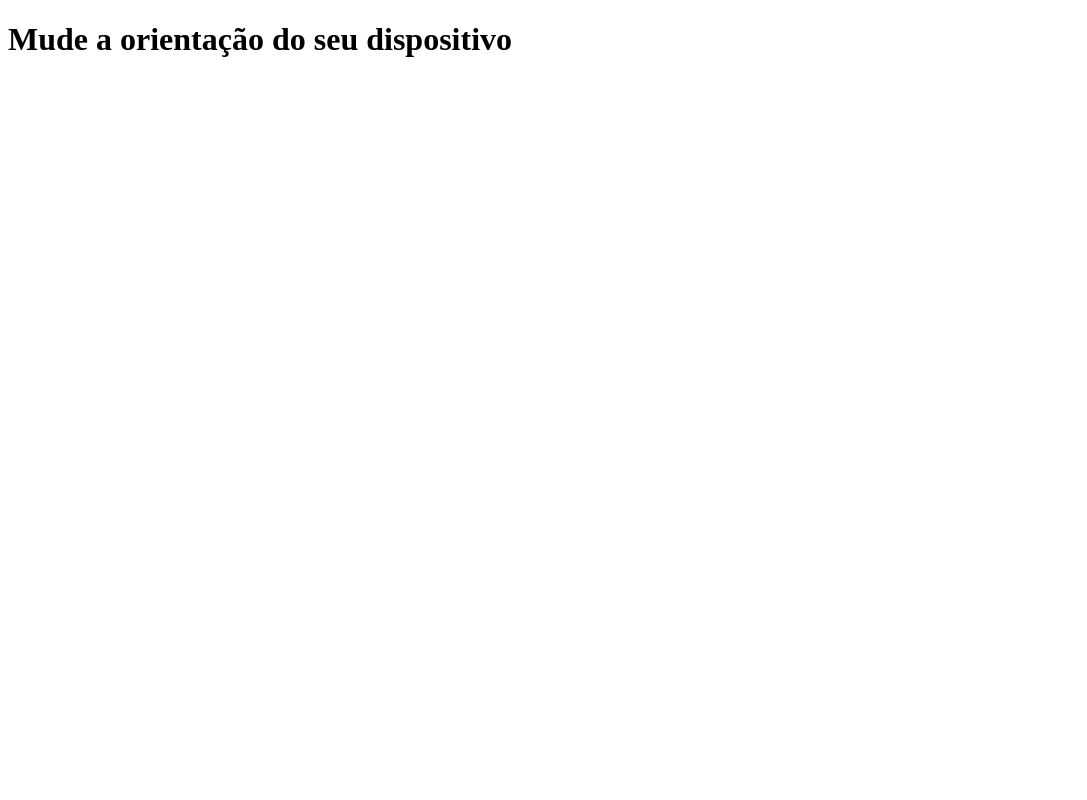
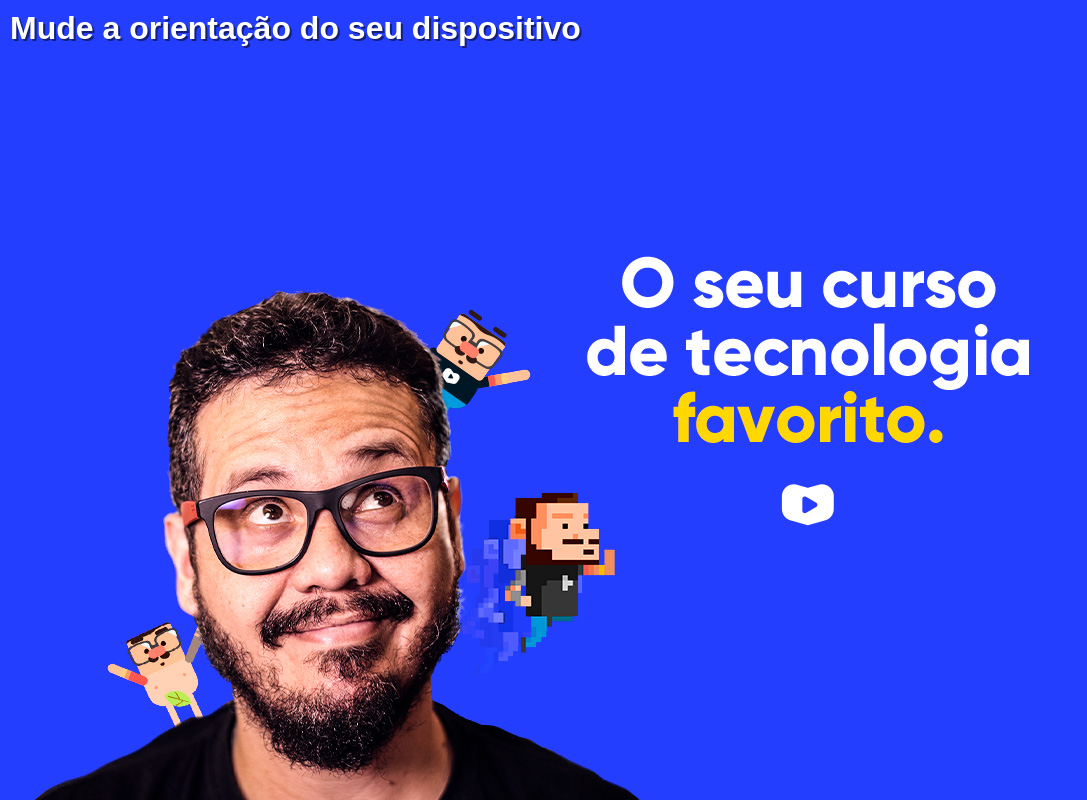
Before and after one commit to levibezerra/Estudos-de-HTML-e-CSS, a plain HTML site: page html-css/exercicios/ex026 - media-queries-css/mq02/index.html in a window 1280 px wide. Shown: the whole page, without its empty margins (0-1087 px from the left). Drawn offline with Linux system fonts and the light colour scheme.

Commit message:
Seguindo a orientação do dispositivo

```diff
--- a/html-css/exercicios/ex026 - media-queries-css/mq02/estilos/paisagem.css
+++ b/html-css/exercicios/ex026 - media-queries-css/mq02/estilos/paisagem.css
@@ -1,3 +1,8 @@
 @charset "UTF-8";
 
 /*Aparelho deitado (landscap)*/
+
+body {
+    background-image: url(../imagens/cev-landscape.jpg);
+    background-position: left bottom;
+}
--- a/html-css/exercicios/ex026 - media-queries-css/mq02/estilos/retrato.css
+++ b/html-css/exercicios/ex026 - media-queries-css/mq02/estilos/retrato.css
@@ -1,3 +1,8 @@
 @charset "UTF-8";
 
 /*Aparelho em pé (portrait)*/
+
+body {
+    background-image: url(../imagens/cev-portrait.jpg);
+    background-position: center bottom;
+}
--- a/html-css/exercicios/ex026 - media-queries-css/mq02/estilos/style.css
+++ b/html-css/exercicios/ex026 - media-queries-css/mq02/estilos/style.css
@@ -1,3 +1,23 @@
 @charset "UTF-8";
 
 /*Configurações gerais*/
+
+* {
+    margin: 0px;
+    padding: 0px;
+    font-family: Arial, Helvetica, sans-serif;
+}
+
+html, body {
+    width: 100vw;
+    height: 100vh;
+    background-color: #233eff;
+    background-size: contain;
+    background-repeat: no-repeat;
+}
+
+h1 {
+    color: white;
+    text-shadow: 2px 2px 0px #131f79;
+    padding: 10px;
+}
```
